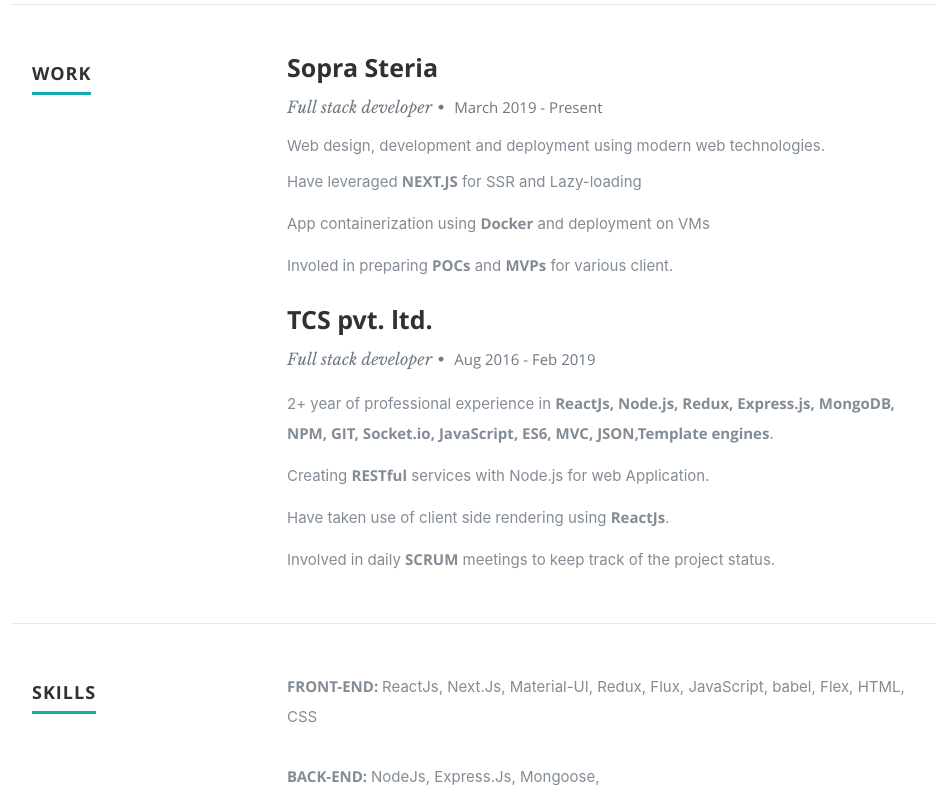
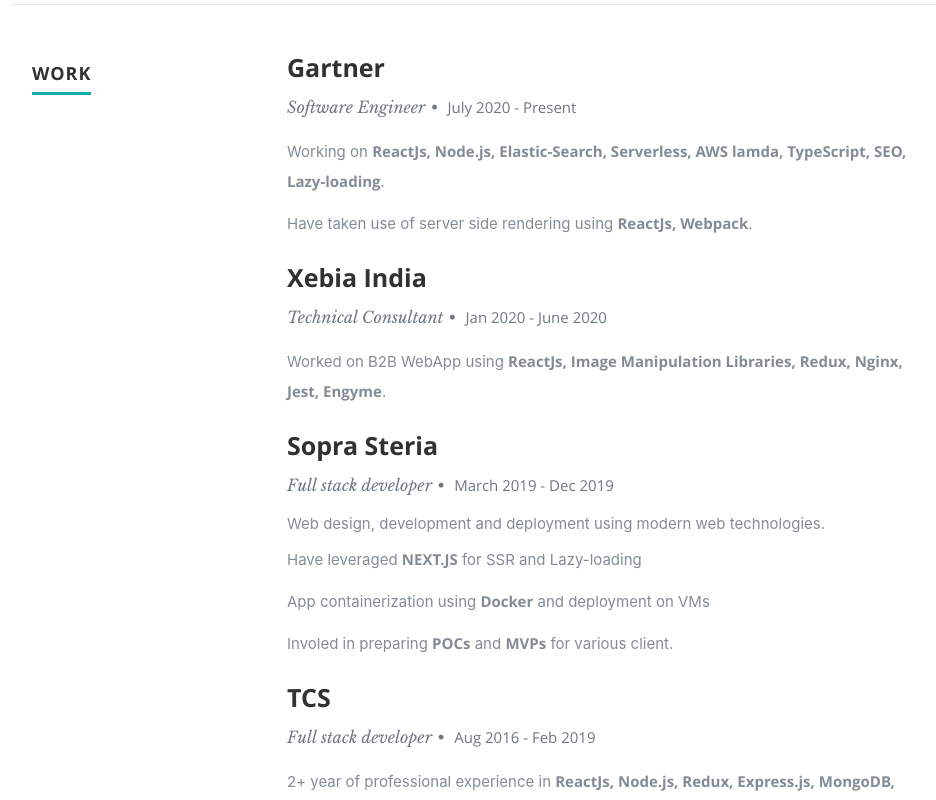
Before and after one commit to bhardwaj94/bhardwaj94.github.io, a React (Create React App) app: page / in a window 1280 px wide. Shown: the part 1520-2320 px from the top of the page, without its empty margins (118-1054 px from the left). Built offline with nearby package versions, Linux system fonts and the light colour scheme.

Commit message:
exp updated.

```diff
--- a/package.json
+++ b/package.json
@@ -2,7 +2,7 @@
   "name": "bhardwaj94.github.io",
   "version": "0.1.0",
   "private": true,
-  "homepage":"http://bhardwaj94.github.io/portfolio",
+  "homepage": "http://bhardwaj94.github.io/portfolio",
   "dependencies": {
     "gh-pages": "^2.0.1",
     "react": "^16.6.1",
@@ -13,8 +13,8 @@
     "start": "react-scripts start",
     "build": "react-scripts build",
     "test": "react-scripts test",
-    "predeploy":"npm run build",
-    "deploy":"gh-pages -d build",
+    "predeploy": "npm run build",
+    "deploy": "gh-pages -d build",
     "eject": "react-scripts eject"
   },
   "eslintConfig": {
--- a/src/components/resume/resume.js
+++ b/src/components/resume/resume.js
@@ -29,8 +29,27 @@
             <div className="nine columns main-col">
             <div className="row item">
                 <div className="twelve columns">
+                  <h3>Gartner</h3>
+                  <p className="info">Software Engineer<span>•</span> <em className="date">July 2020 - Present</em></p>
+                  <ul>
+                    <li>Working on <b>ReactJs, Node.js, Elastic-Search, Serverless, AWS lamda, TypeScript, SEO, Lazy-loading</b>.</li>
+                    <li>Have taken use of server side rendering using <b>ReactJs, Webpack</b>.</li>
+                  </ul>
+                </div>
+              </div>
+            <div className="row item">
+                <div className="twelve columns">
+                  <h3>Xebia India</h3>
+                  <p className="info">Technical Consultant<span>•</span> <em className="date">Jan 2020 - June 2020</em></p>
+                  <ul>
+                    <li>Worked on B2B WebApp using <b>ReactJs, Image Manipulation Libraries, Redux, Nginx, Jest, Engyme</b>.</li>
+                  </ul>
+                </div>
+              </div>
+            <div className="row item">
+                <div className="twelve columns">
                   <h3>Sopra Steria</h3>
-                  <p className="info">Full stack developer<span>•</span> <em className="date">March 2019 - Present</em></p>
+                  <p className="info">Full stack developer<span>•</span> <em className="date">March 2019 - Dec 2019</em></p>
                   <ul>
                     <li>Web design, development and deployment using modern web technologies.</li>
                     <li>Have leveraged <b>NEXT.JS</b> for SSR and Lazy-loading </li>
@@ -41,7 +60,7 @@
               </div>
               <div className="row item">
                 <div className="twelve columns">
-                  <h3>TCS pvt. ltd.</h3>
+                  <h3>TCS</h3>
                   <p className="info">Full stack developer<span>•</span> <em className="date">Aug 2016 - Feb 2019</em></p>
                   <ul>
                     <li>2+ year of professional experience in <b>ReactJs, Node.js, Redux, Express.js,
@@ -61,8 +80,8 @@
               <h1><span>Skills</span></h1>
             </div>
             <div className="nine columns main-col">
-              <p><b>FRONT-END: </b>ReactJs, Next.Js, Material-UI, Redux, Flux, JavaScript, babel, Flex, HTML, CSS</p>
-              <p><b>BACK-END: </b>NodeJs, Express.Js, Mongoose,</p>
+              <p><b>FRONT-END: </b>ReactJs, Next.Js, Material-UI, Redux, Webpack, JavaScript, babel, Flex</p>
+              <p><b>BACK-END: </b>NodeJs, Express.Js, Mongoose, Elastic Search</p>
               <p><b>DATABASE: </b>MongoDb, OracleDB, MySQL</p>
               <p><b>Others: </b>VMs, Docker, Git  </p>
               <div className="bars">
```
